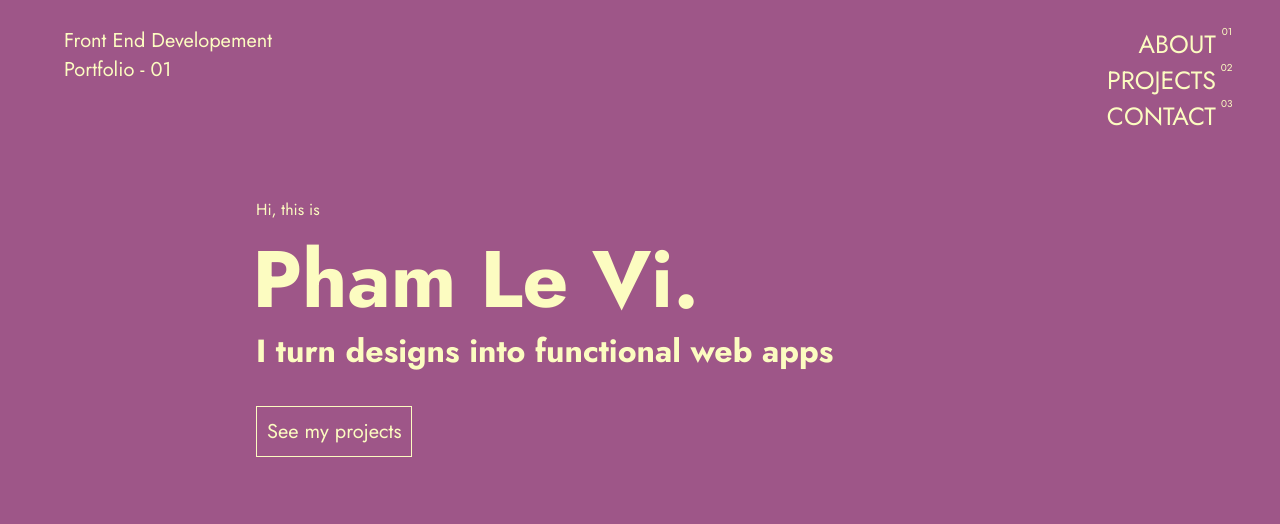
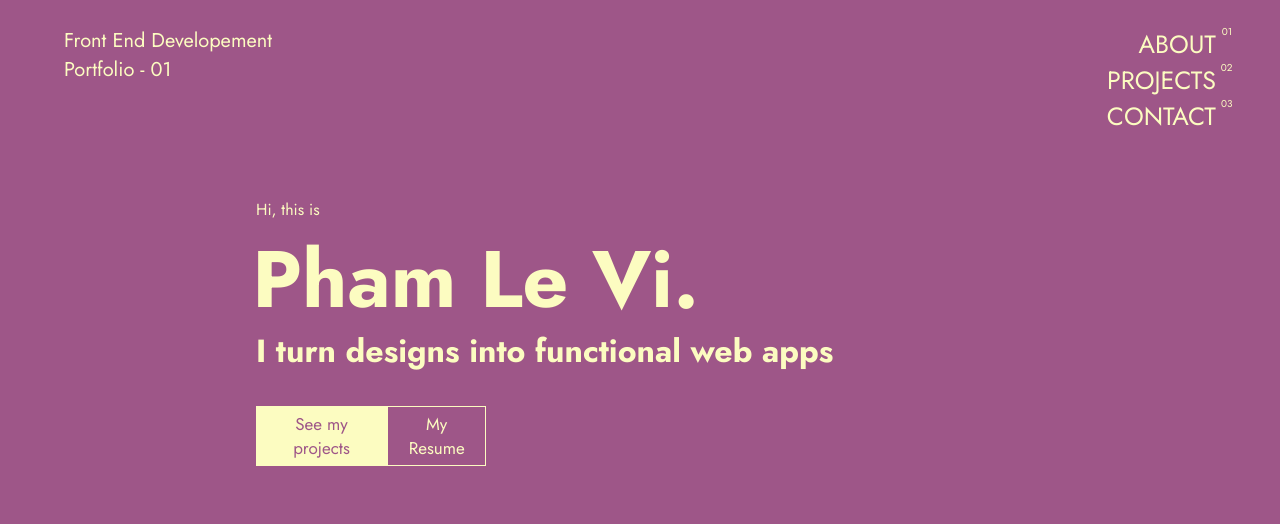
Before and after one commit to vi-lepham/portfolio-v1, a plain HTML site: page index.html in a window 1280 px wide. Shown: the top 524 px of the page. Drawn offline with nearby package versions, Linux system fonts and the light colour scheme.

Commit message:
Added resume button

```diff
--- a/index.html
+++ b/index.html
@@ -46,7 +46,10 @@
                 </ul>
 
                 <br>
-                <div class="hero-cta"><a href="#projects">See my projects</a></div>
+                <div class="hero-cta">
+                    <div class="project-btn"><a href="#projects">See my projects</a></div>
+                    <div class="resume-btn"><a href="#">My Resume</a></div>
+                </div>
             </div>
         </section>
         <section id="about" class="s-about">
@@ -177,7 +180,7 @@
             </div>
             <div class="c-contact">
                 <div class="s-text">
-                    <h1>Download my Resume <a href="#" style="font-style: italic;">here</a></h1>
+                    <h1>Download my <a href="#" style="font-style: italic;">Resume</a></h1>
                     <p>Inquiries are welcome</p>
                 </div>
                 <form class="c-form" name="contact" method="POST" data-netlify="true">
--- a/styles/style.scss
+++ b/styles/style.scss
@@ -188,10 +188,20 @@ body {
             }
         }
         .hero-cta {
-            font-size: 20px;
-            border: 0.5px solid $secondaryColor;
-            width: fit-content;
-            padding: 10px;
+            font-size: 17px;
+            width: 30%;
+            display: flex;
+            justify-content: space-between;
+            align-items: center;
+            .project-btn, .resume-btn {
+                text-align: center;
+                padding: 5px 8px;
+                border: 0.5px solid $secondaryColor;
+            }
+            .project-btn {
+                color: $primaryColor;
+                background-color: $secondaryColor;
+            }
             a:hover::after {
                 transform: scale(0);
             }
```
Also changed, not shown: skivi.png, styles/style.css, 1 other file.
